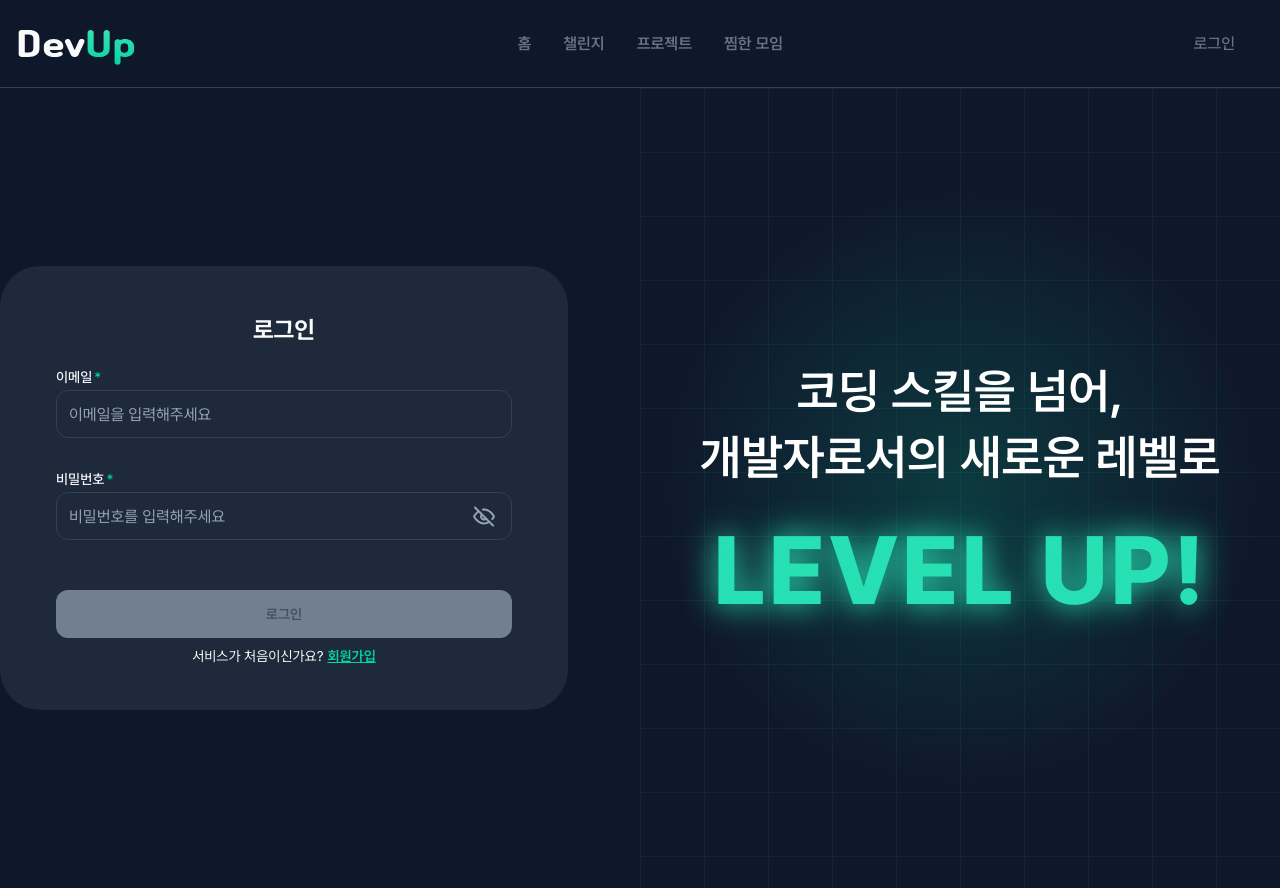
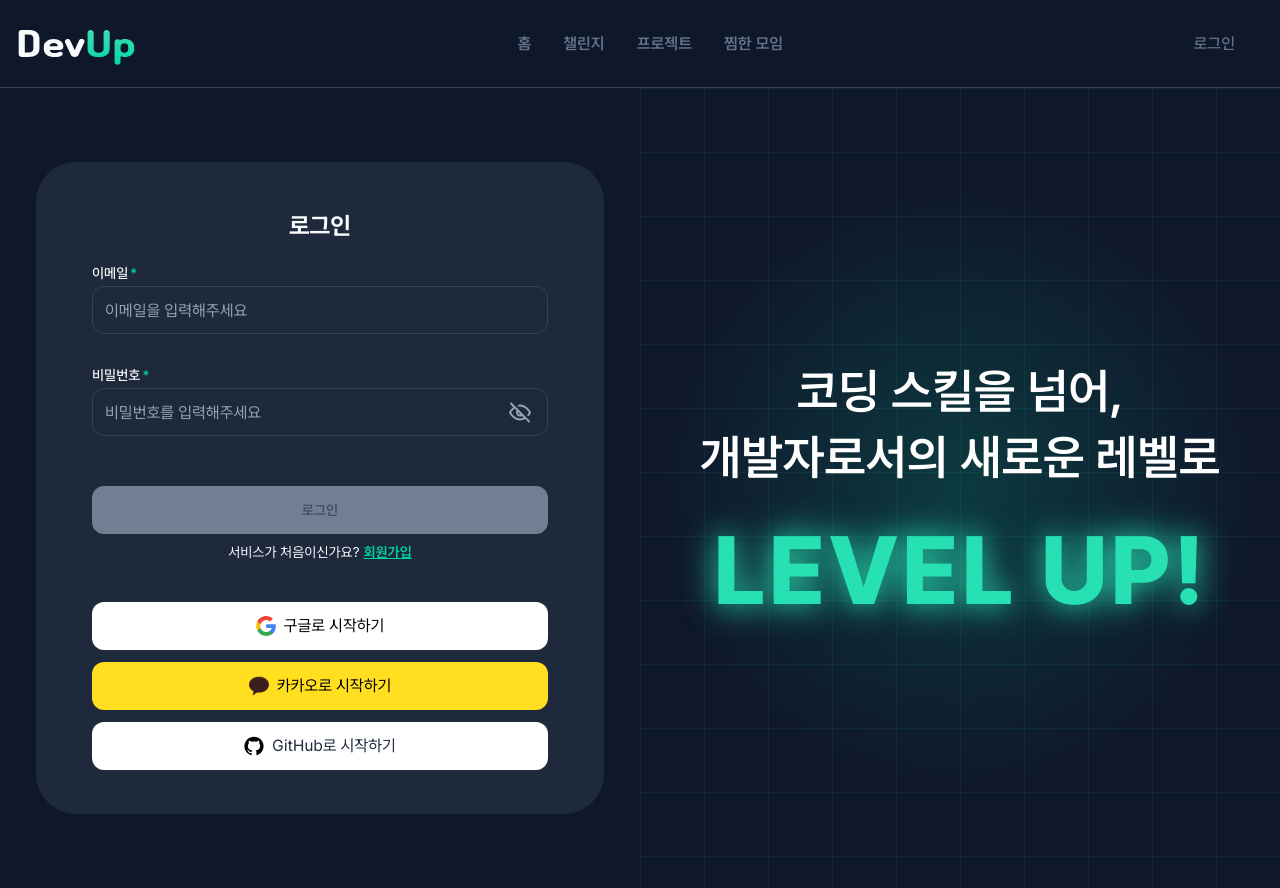
Before and after one commit to Codeit-13-Team-4/4_Frontend, a Next.js app: page /login in a window 1280 px wide. Built offline with nearby package versions, Linux system fonts and the light colour scheme; no server answers.

Commit message:
fix(social): 소셜 로그인 버튼 경로 수정

```diff
--- a/features/auth/api/getSocialLoginUrl.ts
+++ /dev/null
@@ -1,11 +0,0 @@
-export type SocialProvider = "kakao" | "google" | "github";
-
-const SOCIAL_LOGIN_PATH: Record<SocialProvider, string> = {
-  kakao: "/auth/oauth/kakao",
-  google: "/auth/oauth/google",
-  github: "/auth/oauth/github",
-};
-
-export function getSocialLoginUrl(provider: SocialProvider) {
-  return `${process.env.NEXT_PUBLIC_API_BASE_URL}${SOCIAL_LOGIN_PATH[provider]}`;
-}
--- a/features/auth/ui/LoginForm.tsx
+++ b/features/auth/ui/LoginForm.tsx
@@ -99,15 +99,12 @@ export default function LoginForm() {
   };
 
   return (
-    <div className="w-full px-5 sm:px-0">
     <div className="flex w-full max-w-142 flex-col items-center gap-2 rounded-[40px] bg-gray-800 px-14 pt-12 pb-11">
       <form
         onSubmit={handleSubmit}
         className="flex w-full max-w-114 flex-col gap-6"
       >
-          <h1 className="text-center text-2xl font-bold text-gray-50">
-            로그인
-          </h1>
+        <h1 className="text-center text-2xl font-bold text-gray-50">로그인</h1>
 
         <FieldGroup className="gap-2">
           <Field>
@@ -154,9 +151,7 @@ export default function LoginForm() {
                 type="button"
                 onClick={() => setShowPassword((prev) => !prev)}
                 className="absolute top-1/2 right-4 -translate-y-1/2"
-                  aria-label={
-                    showPassword ? "비밀번호 숨기기" : "비밀번호 보기"
-                  }
+                aria-label={showPassword ? "비밀번호 숨기기" : "비밀번호 보기"}
               >
                 <Image
                   src={
@@ -199,10 +194,9 @@ export default function LoginForm() {
             </p>
           </div>
 
-            {/* <SocialLoginButtons /> */}
+          <SocialLoginButtons />
         </div>
       </form>
     </div>
-    </div>
   );
 }
--- a/features/auth/ui/SocialLoginButtons.tsx
+++ b/features/auth/ui/SocialLoginButtons.tsx
@@ -1,86 +1,62 @@
 "use client";
 
 import Image from "next/image";
-import { useState } from "react";
-import {
-  getSocialLoginUrl,
-  type SocialProvider,
-} from "@/features/auth/api/getSocialLoginUrl";
-import { Button } from "@/shared/ui";
+type SocialType = "google" | "kakao" | "github";
 
-interface SocialButton {
-  provider: SocialProvider;
-  label: string;
-  className: string;
-  logo: string;
-}
-
-const SOCIAL_BUTTONS: SocialButton[] = [
-  {
-    provider: "google",
-    logo: "/auth/google.svg",
-    label: "구글로 계속하기",
-    className: "w-full border-none bg-white text-slate-800 hover:bg-slate-100",
-  },
-  {
-    provider: "kakao",
-    logo: "/auth/kakao.svg",
-    label: "카카오로 계속하기",
-    className:
-      "w-full border-none bg-[#FFEE01] text-slate-800 hover:bg-[#f5e400]",
-  },
-  {
-    provider: "github",
-    logo: "/auth/github.svg",
-    label: "Github로 계속하기",
-    className: "w-full border-none bg-white text-slate-800 hover:bg-slate-100",
-  },
-];
+const SOCIAL_LOGIN_URL: Record<SocialType, string> = {
+  google: `${process.env.NEXT_PUBLIC_API_BASE_URL}/auth/oauth2/authorization/google?redirect_uri=${encodeURIComponent(`${process.env.NEXT_PUBLIC_BASE_URL}/auth/callback/google`)}`,
+  kakao: `${process.env.NEXT_PUBLIC_API_BASE_URL}/auth/oauth2/authorization/kakao?redirect_uri=${encodeURIComponent(`${process.env.NEXT_PUBLIC_BASE_URL}/auth/callback/kakao`)}`,
+  github: `${process.env.NEXT_PUBLIC_API_BASE_URL}/auth/oauth2/authorization/github?redirect_uri=${encodeURIComponent(`${process.env.NEXT_PUBLIC_BASE_URL}/auth/callback/github`)}`,
+};
 
 export default function SocialLoginButtons() {
-  const [isPending, setIsPending] = useState(false);
-
-  const handleSocialLogin = (provider: SocialProvider) => {
-    if (isPending) return;
-
-    setIsPending(true);
-
-    const startUrl = getSocialLoginUrl(provider);
-    window.location.assign(startUrl);
+  const handleSocialLogin = (provider: SocialType) => {
+    window.location.href = SOCIAL_LOGIN_URL[provider];
   };
 
   return (
-    <div className="flex flex-col gap-4">
-      <div className="flex w-full items-center gap-4">
-        <div className="h-px flex-1 bg-slate-300" />
-        <span className="shrink-0 text-sm text-slate-500">
-          SNS 계정으로 로그인
-        </span>
-        <div className="h-px flex-1 bg-slate-300" />
-      </div>
-
     <div className="flex flex-col gap-3">
-        {SOCIAL_BUTTONS.map(({ provider, label, className, logo }) => (
-          <Button
-            key={provider}
+      <button
         type="button"
-            variant="default"
-            className={className}
-            disabled={isPending}
-            onClick={() => handleSocialLogin(provider)}
+        onClick={() => handleSocialLogin("google")}
+        className="flex h-12 w-full items-center justify-center gap-2 rounded-xl bg-white text-black"
       >
-            <div className="flex items-center justify-center gap-3">
         <Image
-                src={logo}
-                alt={`${provider} 로고`}
+          src="/auth/google.svg"
+          alt="구글 로그인"
           width={20}
           height={20}
         />
-              <span>{label}</span>
-            </div>
-          </Button>
-        ))}
-      </div>
+        <span>구글로 시작하기</span>
+      </button>
+
+      <button
+        type="button"
+        onClick={() => handleSocialLogin("kakao")}
+        className="flex h-12 w-full items-center justify-center gap-2 rounded-xl bg-yellow-300 text-black"
+      >
+        <Image
+          src="/auth/kakao.svg"
+          alt="카카오 로그인"
+          width={20}
+          height={20}
+        />
+        <span>카카오로 시작하기</span>
+      </button>
+
+      <button
+        type="button"
+        onClick={() => handleSocialLogin("github")}
+        className="flex h-12 w-full items-center justify-center gap-2 rounded-xl bg-white text-slate-800"
+      >
+        <Image
+          src="/auth/github.svg"
+          alt="깃허브 로그인"
+          width={20}
+          height={20}
+        />
+        <span>GitHub로 시작하기</span>
+      </button>
     </div>
   );
 }
```
Lines whose indentation alone changed are shown as unchanged.
